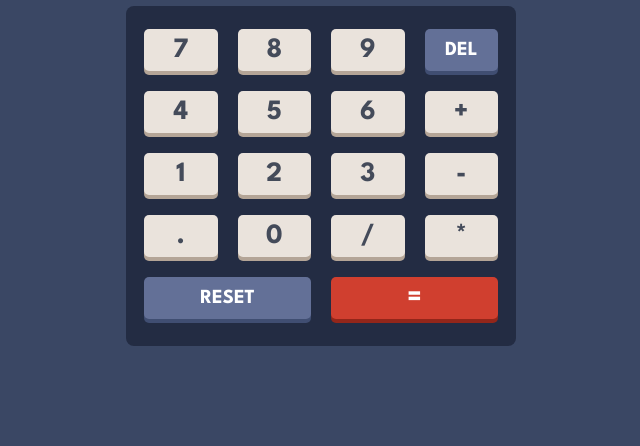
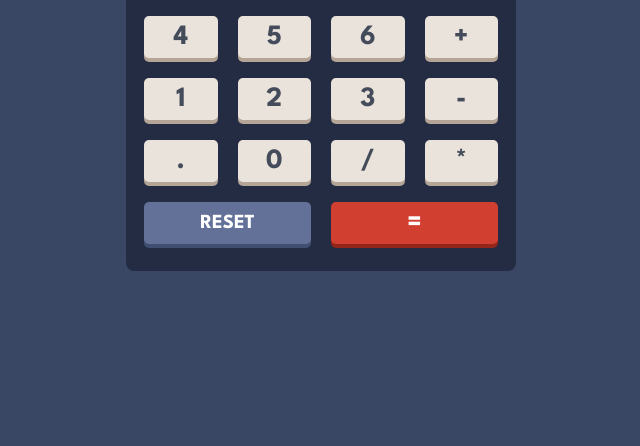
Before and after one commit to NitinChaudhary007/Simple-Calculator, a plain HTML site: page index.html in a window 1280 px wide. Shown: the part 354-800 px from the top of the page, without its empty margins (319-959 px from the left). Drawn offline with Linux system fonts and the light colour scheme.

Commit message:
Update style.css

```diff
--- a/style/style.css
+++ b/style/style.css
@@ -16,7 +16,7 @@ body{
 
 .container{
     /* border: 10px solid black; */
-    margin-top: 200px;
+    margin-top: 125px;
     width: 390px;
     height: 520px;
     display: flex;
```
